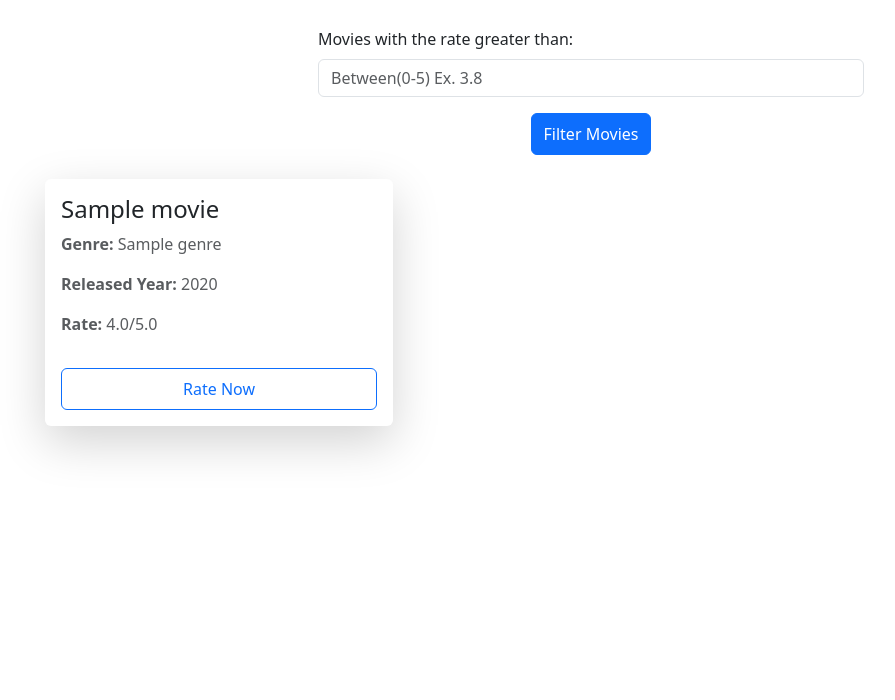
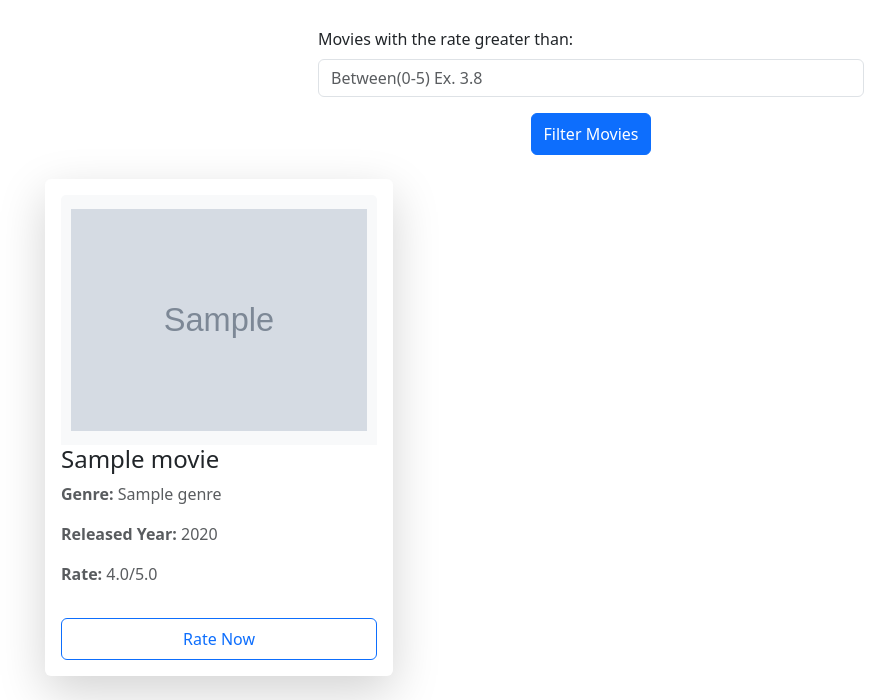
Before and after one commit to AsHkAn-Django/movie_database, a Django app: page / in a window 1280 px wide. Shown: the part 230-930 px from the top of the page, without its empty margins (49-944 px from the left). Before the commit the page ends 685 px from the top, so only its background shows below. Run offline with Django 5.2, Linux system fonts and the light colour scheme; tables that the repository leaves empty hold one stand-in row (values such as "Sample post"); grey boxes marked "Sample" are stand-in pictures; some libraries are stand-ins or nearby versions.

Commit message:
add imagefield

```diff
--- a/movieDatabase/urls.py
+++ b/movieDatabase/urls.py
@@ -16,6 +16,8 @@ Including another URLconf
 """
 from django.contrib import admin
 from django.urls import path, include
+from django.conf import settings
+from django.conf.urls.static import static
 
 
 urlpatterns = [
@@ -24,3 +26,6 @@ urlpatterns = [
     path('accounts/', include('registration.urls')),
     path('', include('myApp.urls')),
 ]
+
+if settings.DEBUG:
+    urlpatterns += static(settings.MEDIA_URL, document_root=settings.MEDIA_ROOT)
--- a/myApp/models.py
+++ b/myApp/models.py
@@ -2,6 +2,8 @@ from django.db import models
 from django.core.validators import MinValueValidator, MaxValueValidator
 from django.contrib.auth.models import User
 from decimal import Decimal
+from django.utils.text import slugify
+import os
 
 
 
@@ -12,11 +14,16 @@ class Genre(models.Model):
         return self.title
 
 
+def movie_image_upload_path(instance, filename):
+    title_slug = slugify(instance.title)
+    return os.path.join('uploads', title_slug, filename)
+
+
 class Movie(models.Model):
     title = models.CharField(max_length=164)
     genre = models.ForeignKey(Genre, on_delete=models.CASCADE, related_name='movies')
     release_year = models.IntegerField(validators=[MaxValueValidator(2050), MinValueValidator(1950)])
-
+    image = models.ImageField(upload_to=movie_image_upload_path, blank=True)
 
     def get_average_rating(self):
         '''Get the average rating for this movie.'''
@@ -26,6 +33,9 @@ class Movie(models.Model):
         else:
             total = sum(rating.rate for rating in ratings)
         return Decimal(round(total / len(ratings), 1))
+
+    def get_rates_number(self):
+        return len(self.ratings.all())
 
     def __str__(self):
         return self.title
--- a/myApp/templates/base.html
+++ b/myApp/templates/base.html
@@ -1,10 +1,22 @@
 <!DOCTYPE html>
 {% load django_bootstrap5 %}
+{% load static %}
 <html lang="en">
 <head>
     <meta charset="UTF-8">
     <meta name="viewport" content="width=device-width, initial-scale=1.0">
     <title>Document</title>
+    <link rel="stylesheet" href="{% static 'css/styles.css' %}">
+    <link
+    href="https://cdn.jsdelivr.net/npm/bootstrap@5.3.3/dist/css/bootstrap.min.css"
+    rel="stylesheet"
+    integrity="sha384-QWTKZyjpPEjISv5WaRU9OFeRpok6YctnYmDr5pNlyT2bRjXh0JMhjY6hW+ALEwIH"
+    crossorigin="anonymous"
+    />
+    <link
+      rel="stylesheet"
+      href="https://cdnjs.cloudflare.com/ajax/libs/font-awesome/4.7.0/css/font-awesome.min.css"
+    />
     {% bootstrap_css %}
 </head>
 <body>
@@ -47,7 +59,11 @@
 
         {% endblock content %}
     </div>
-
+    <script
+    src="https://cdn.jsdelivr.net/npm/bootstrap@5.3.3/dist/js/bootstrap.bundle.min.js"
+    integrity="sha384-YvpcrYf0tY3lHB60NNkmXc5s9fDVZLESaAA55NDzOxhy9GkcIdslK1eN7N6jIeHz"
+    crossorigin="anonymous">
+    </script>
     {% bootstrap_javascript %}
 </body>
 </html>
--- a/myApp/templates/myApp/index.html
+++ b/myApp/templates/myApp/index.html
@@ -1,5 +1,6 @@
 {% extends 'base.html' %}
 {% load django_bootstrap5 %}
+{% load static %}
 
 {% block content %}
     <div class="container mt-5">
@@ -31,6 +32,11 @@
                 <div class="col-md-4 mb-4">
                     <div class="card shadow-lg border-0 rounded-lg overflow-hidden">
                         <div class="card-body">
+                            {% if movie.image %}
+                            <img src="{{ movie.image.url }}" class="card-img-top movie-card-img" alt="{{ movie.title }}"/>
+                            {% else %}
+                            <img src="{% static 'img/image.jpeg'%}" class="card-img-top movie-card-img" alt="no image available"/>
+                            {% endif %}
                             <h4 class="card-title text-dark">{{ movie.title }}</h4>
                             <p class="card-text text-muted"><strong>Genre:</strong> {{ movie.genre }}</p>
                             <p class="card-text text-muted"><strong>Released Year:</strong> {{ movie.release_year }}</p>
--- /dev/null
+++ b/requirements.txt
@@ -0,0 +1,6 @@
+asgiref==3.8.1
+Django==5.2.3
+django-bootstrap5==25.1
+django-decouple==2.1
+pillow==11.2.1
+sqlparse==0.5.3
--- /dev/null
+++ b/static/css/styles.css
@@ -0,0 +1,10 @@
+.movie-card-img {
+  width: 100%;
+  height: 250px;
+  object-fit: contain;
+  object-position: center;
+  background-color: #f8f9fa; /* light background in case image doesn't fill area */
+  padding: 10px;
+  border-top-left-radius: var(--bs-card-inner-border-radius);
+  border-top-right-radius: var(--bs-card-inner-border-radius);
+}
```
Also changed, not shown: movieDatabase/settings.py (+7 -1 lines), static/img/image.jpeg (added), 1 other file.
